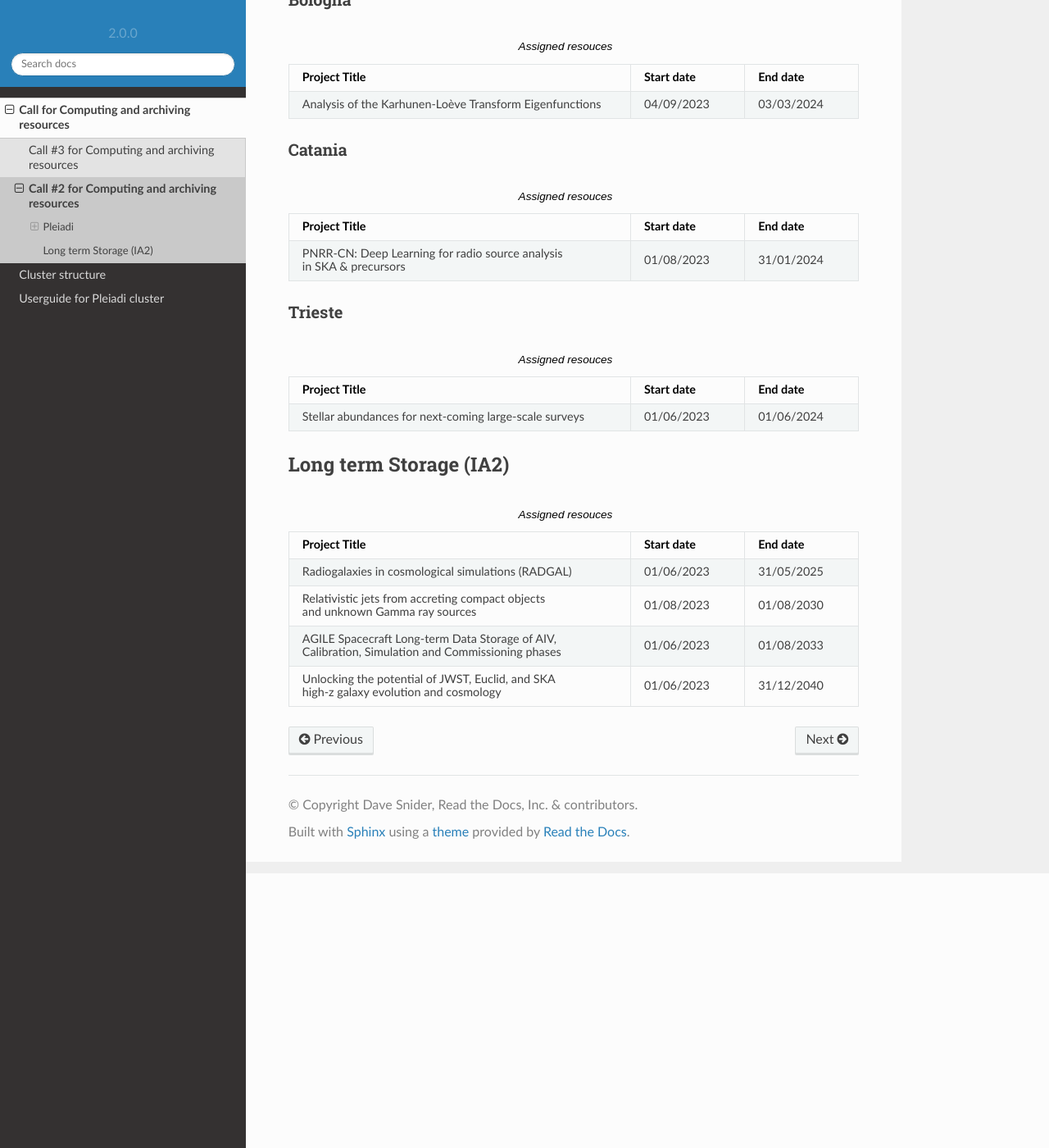
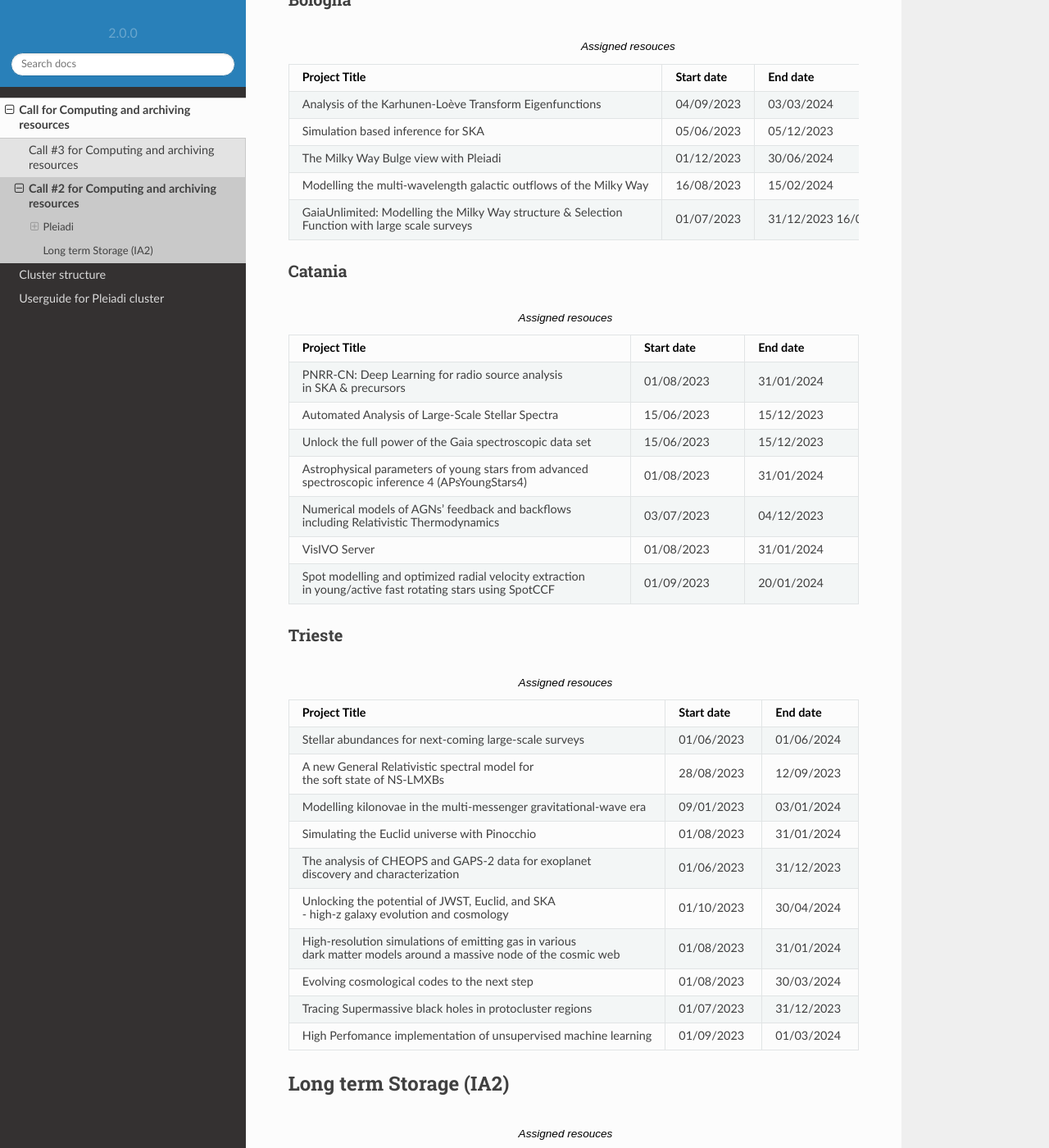
Before and after one commit to fvitello/pleiadi-doc, a Sphinx documentation site: the page built from docs/call/call2.rst, in a window 1280 px wide and 1400 px high, scrolled down 335 px. Shown: the whole window at 82% size. Built offline with Sphinx 7.4.7 and the Read the Docs theme 2.0.0, drawn with Linux system fonts in a browser that asks for light colours; pages that are not in the unit, such as notebooks, are missing from menus.

Commit message:
Update call2.rst

```diff
--- a/docs/call/call2.rst
+++ b/docs/call/call2.rst
@@ -22,6 +22,10 @@ Bologna
   Project Title                                                                                             Start date    End date
   ======================================================================================================    ==========   ==========
   Analysis of the Karhunen-Loève Transform Eigenfunctions                                                   04/09/2023   03/03/2024
+  Simulation based inference for SKA                                                                        05/06/2023   05/12/2023
+  The Milky Way Bulge view with Pleiadi                                                                     01/12/2023   30/06/2024
+  Modelling the multi-wavelength galactic outflows of the Milky Way                                         16/08/2023   15/02/2024
+  GaiaUnlimited: Modelling the Milky Way structure & Selection |br| Function with large scale surveys       01/07/2023   31/12/2023                                16/08/2023   15/02/2024
   ======================================================================================================    ==========   ==========
 
 .. |br| raw:: html
@@ -34,11 +38,17 @@ Catania
   :width: 100%
   :widths: 3 1 1
 
-  ======================================================================================================    ==========   ==========
-  Project Title                                                                                             Start date     End date
-  ======================================================================================================    ==========   ==========
-  PNRR-CN: Deep Learning for radio source analysis |br| in SKA & precursors                                 01/08/2023   31/01/2024
-  ======================================================================================================    ==========   ==========
+  ==============================================================================================================    ==========   ==========
+  Project Title                                                                                                     Start date     End date
+  ==============================================================================================================    ==========   ==========
+  PNRR-CN: Deep Learning for radio source analysis |br| in SKA & precursors                                         01/08/2023   31/01/2024
+  Automated Analysis of Large-Scale Stellar Spectra                                                                 15/06/2023   15/12/2023
+  Unlock the full power of the Gaia spectroscopic data set                                                          15/06/2023   15/12/2023
+  Astrophysical parameters of young stars from advanced |br| spectroscopic inference 4 (APsYoungStars4)             01/08/2023   31/01/2024
+  Numerical models of AGNs' feedback and backflows |br| including Relativistic Thermodynamics                       03/07/2023   04/12/2023
+  VisIVO Server                                                                                                     01/08/2023   31/01/2024
+  Spot modelling and optimized radial velocity extraction |br| in young/active fast rotating stars using SpotCCF    01/09/2023   20/01/2024
+  ==============================================================================================================    ==========   ==========
 
 .. |br| raw:: html
 
@@ -50,11 +60,20 @@ Trieste
   :width: 100%
   :widths: 3 1 1
 
-  ======================================================================================================    ==========   ==========
-  Project Title                                                                                             Start date     End date
-  ======================================================================================================    ==========   ==========
-  Stellar abundances for next-coming large-scale surveys                                                    01/06/2023   01/06/2024
-  ======================================================================================================    ==========   ==========
+  =======================================================================================================================   ==========   ==========
+  Project Title                                                                                                             Start date     End date
+  =======================================================================================================================   ==========   ==========
+  Stellar abundances for next-coming large-scale surveys                                                                    01/06/2023   01/06/2024
+  A new General Relativistic spectral model for |br| the soft state of NS-LMXBs                                             28/08/2023   12/09/2023
+  Modelling kilonovae in the multi-messenger gravitational-wave era                                                         09/01/2023   03/01/2024
+  Simulating the Euclid universe with Pinocchio                                                                             01/08/2023   31/01/2024
+  The analysis of CHEOPS and GAPS-2 data for exoplanet |br| discovery and characterization                                  01/06/2023   31/12/2023
+  Unlocking the potential of JWST, Euclid, and SKA |br| - high-z galaxy evolution and cosmology                             01/10/2023   30/04/2024
+  High-resolution simulations of emitting gas in various |br| dark matter models around a massive node of the cosmic web    01/08/2023   31/01/2024
+  Evolving cosmological codes to the next step                                                                              01/08/2023   30/03/2024
+  Tracing Supermassive black holes in protocluster regions                                                                  01/07/2023   31/12/2023
+  High Perfomance implementation of unsupervised machine learning                                                           01/09/2023   01/03/2024
+  =======================================================================================================================   ==========   ==========
 
 .. |br| raw:: html
 
```
